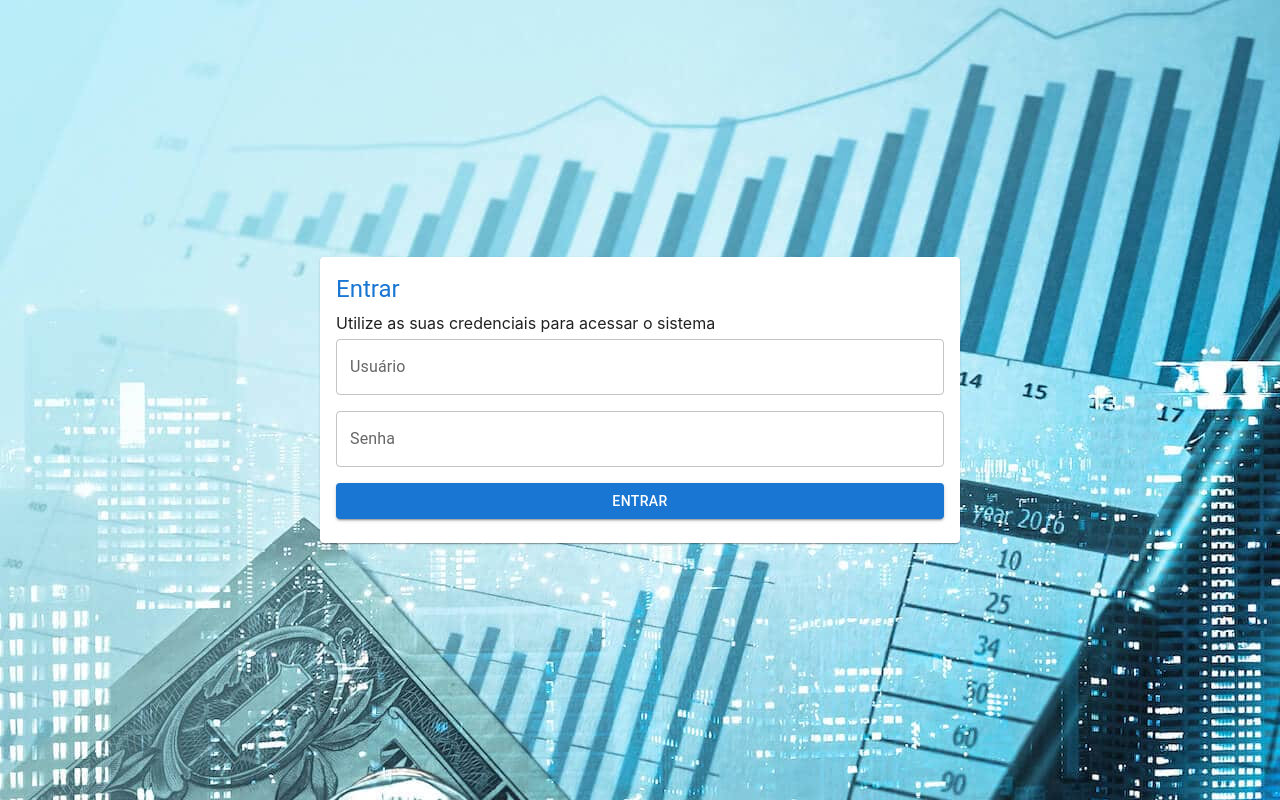
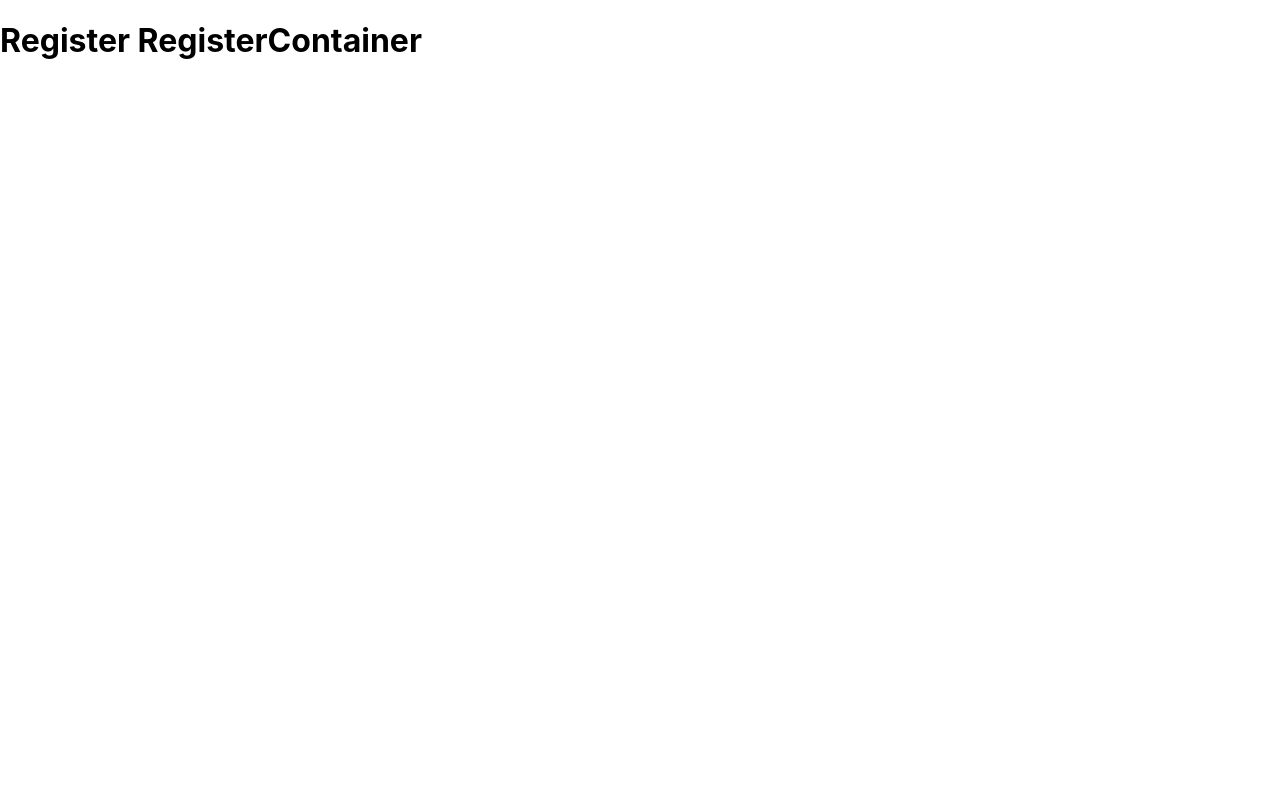
Before and after one commit to pessolatohenrique/finances-control-front, a React (Create React App) app: page /usuario/novo in a window 1280 px wide. Built offline with nearby package versions, Linux system fonts and the light colour scheme; no server answers.

Commit message:
Logica para paginas sem login

```diff
--- a/src/App.js
+++ b/src/App.js
@@ -1,10 +1,6 @@
 import React from "react";
-import {
-  BrowserRouter as Router,
-  Switch,
-  Route,
-  Redirect,
-} from "react-router-dom";
+import { BrowserRouter as Router, Switch, Route } from "react-router-dom";
+import { isPageWithoutLogin } from "./utils/pages";
 import useToken from "./hooks/useToken";
 import AppBarWrapper from "./components/AppBarWrapper";
 import NotFound from "./components/NotFound";
@@ -12,11 +8,12 @@ import ExampleList from "./views/register/ExampleList";
 import ExampleForm from "./views/register/ExampleForm";
 import ExampleDetail from "./views/register/ExampleDetail";
 import LoginForm from "./views/register/LoginForm";
+import RegisterContainer from "./views/register/RegisterContainer";
 
 function App(props) {
   const { token, setToken, setRefreshToken } = useToken();
 
-  if (!token) {
+  if (!token && !isPageWithoutLogin()) {
     return <LoginForm setToken={setToken} setRefreshToken={setRefreshToken} />;
   }
 
@@ -25,6 +22,10 @@ function App(props) {
       <AppBarWrapper />
 
       <Switch>
+        <Route exact path="/usuario/novo">
+          <RegisterContainer />
+        </Route>
+
         <Route exact path="/livros">
           <ExampleList />
         </Route>
--- a/src/components/AppBarWrapper.js
+++ b/src/components/AppBarWrapper.js
@@ -16,6 +16,7 @@ import MenuIcon from "@material-ui/icons/Menu";
 import BookIcon from "@material-ui/icons/Book";
 import PeopleIcon from "@material-ui/icons/People";
 import { PROJECT_NAME } from "../constants/default_settings";
+import { isPageWithoutLogin } from "../utils/pages";
 
 const items = [
   {
@@ -37,6 +38,7 @@ const items = [
 
 function AppBarWrapper(props) {
   const [open, setOpen] = useState(false);
+  const pathsWithoutLogin = ["/usuario/novo"];
 
   function handleDrawerOpen() {
     setOpen(true);
@@ -50,6 +52,10 @@ function AppBarWrapper(props) {
     localStorage.removeItem("token");
     localStorage.removeItem("refreshToken");
     window.location.href = "/signin";
+  }
+
+  if (isPageWithoutLogin()) {
+    return <></>;
   }
 
   return (
--- /dev/null
+++ b/src/constants/pages_settings.js
@@ -0,0 +1 @@
+export const PATHS_WITHOUT_LOGIN = ["/usuario/novo"];
--- /dev/null
+++ b/src/utils/pages.js
@@ -0,0 +1,5 @@
+import { PATHS_WITHOUT_LOGIN } from "../constants/pages_settings";
+
+export const isPageWithoutLogin = () => {
+  return PATHS_WITHOUT_LOGIN.includes(window.location.pathname);
+};
--- /dev/null
+++ b/src/views/register/RegisterContainer.js
@@ -0,0 +1,7 @@
+import React from "react";
+
+function RegisterContainer() {
+  return <h1>Register RegisterContainer</h1>;
+}
+
+export default RegisterContainer;
```
